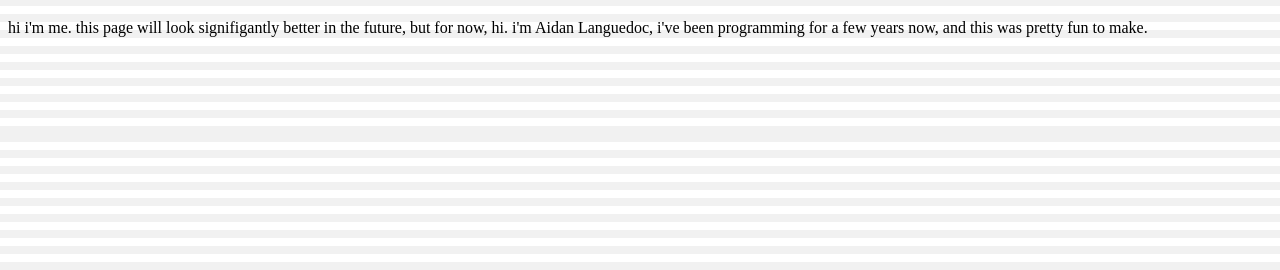
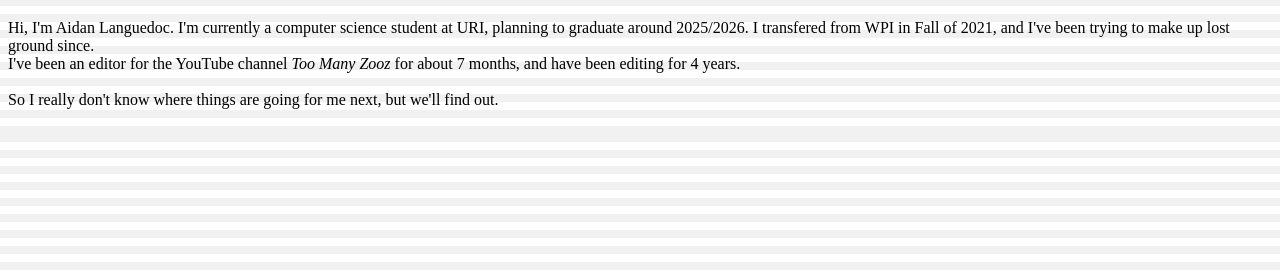
Before and after one commit to AidanPhilip/AidanPhilip.github.io, a plain HTML site: page about.html in a window 1280 px wide. Shown: the part 530-800 px from the top of the page. Drawn offline with Linux system fonts and the light colour scheme.

Commit message:
Update about.html

```diff
--- a/about.html
+++ b/about.html
@@ -18,7 +18,10 @@
         </table>
         <h1> about section </h1>
         <p>
-        hi i'm me. this page will look signifigantly better in the future, but for now, hi. i'm Aidan Languedoc, i've been programming for a few years now, and this was pretty fun to make.
+        Hi, I'm Aidan Languedoc. I'm currently a computer science student at URI, planning to graduate around 2025/2026.
+            I transfered from WPI in Fall of 2021, and I've been trying to make up lost ground since. <br>
+            I've been an editor for the YouTube channel <em> Too Many Zooz </em> for about 7 months, and have been editing for 4 years. <br> <br>
+            So I really don't know where things are going for me next, but we'll find out.
         </p>
     </body>
 </html>
```
